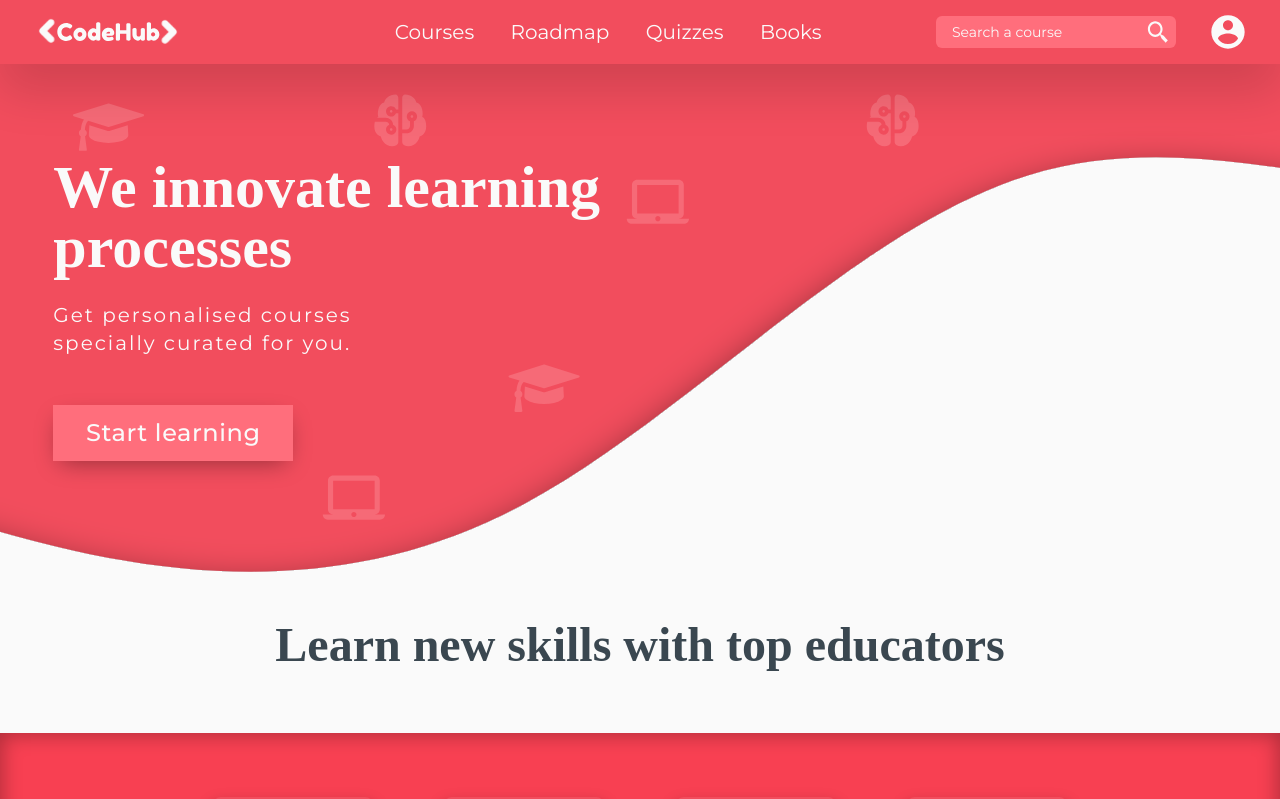
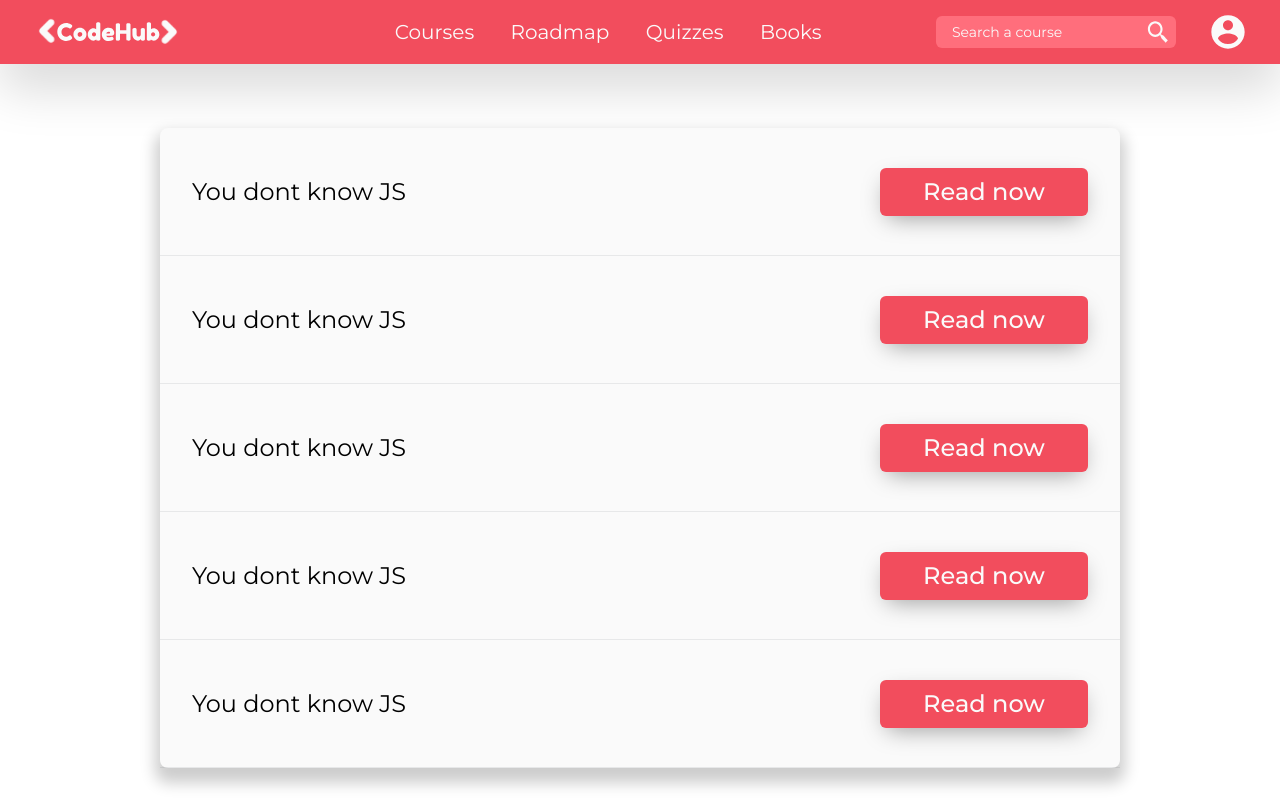
Before and after one commit to Harsh-H-Shah/codehub, a React (Create React App) app: page /books in a window 1280 px wide. Shown: the top 799 px of the page. Built offline with nearby package versions, Linux system fonts and the light colour scheme; a web font is replaced by a local one.

Commit message:
Add routing and Book list component and Books page

```diff
--- a/src/App.js
+++ b/src/App.js
@@ -1,11 +1,34 @@
-import LandingPage from "./pages/LandingPage";
+import LandingPage from './pages/LandingPage';
+import CoursesPage from './pages/CoursesPage';
+import RoadmapPage from './pages/RoadmapPage';
 import React from 'react';
+import { BrowserRouter as Router, Switch, Route } from 'react-router-dom';
+import BooksPage from './pages/BooksPage';
+import QuizPage from './pages/QuizPage';
 
 function App() {
   return (
-    <div className="App">
-      <LandingPage/>
-    </div>
+    <Router>
+      <div className="App">
+        <Switch>
+          <Route exact path="/">
+            <LandingPage />
+          </Route>
+          <Route path="/courses">
+            <CoursesPage />
+          </Route>
+          <Route path="/roadmap">
+            <RoadmapPage />
+          </Route>
+          <Route path="/books">
+            <BooksPage />
+          </Route>
+          <Route path="/quiz">
+            <QuizPage />
+          </Route>
+        </Switch>
+      </div>
+    </Router>
   );
 }
 
--- /dev/null
+++ b/src/components/BookList.js
@@ -0,0 +1,40 @@
+import React from 'react';
+
+const BookList = () => {
+  return (
+    <div className="flex flex-col bg-primary rounded-lg justify-center w-3/4 mt-16 z-20 shadow-pn mb-32">
+      <div className="flex flex-row place-content-between border-b border-secondary-lightgray w-full h-32 border-opacity-10 items-center">
+        <p className='ml-8 text-2xl font-normal'>You dont know JS</p>
+        <button className="w-52 text-2xl h-12 mr-8 bg-secondary-red items-center rounded-md font-medium shadow-md text-primary">
+          Read now
+        </button>
+      </div>
+      <div className="flex flex-row place-content-between border-b border-secondary-lightgray w-full h-32 border-opacity-10 items-center">
+        <p className='ml-8 text-2xl font-normal'>You dont know JS</p>
+        <button className="w-52 text-2xl h-12 mr-8 bg-secondary-red items-center rounded-md font-medium shadow-md text-primary">
+          Read now
+        </button>
+      </div>
+      <div className="flex flex-row place-content-between border-b border-secondary-lightgray w-full h-32 border-opacity-10 items-center">
+        <p className='ml-8 text-2xl font-normal'>You dont know JS</p>
+        <button className="w-52 text-2xl h-12 mr-8 bg-secondary-red items-center rounded-md font-medium shadow-md text-primary">
+          Read now
+        </button>
+      </div>
+      <div className="flex flex-row place-content-between border-b border-secondary-lightgray w-full h-32 border-opacity-10 items-center">
+        <p className='ml-8 text-2xl font-normal'>You dont know JS</p>
+        <button className="w-52 text-2xl h-12 mr-8 bg-secondary-red items-center rounded-md font-medium shadow-md text-primary">
+          Read now
+        </button>
+      </div>
+      <div className="flex flex-row place-content-between border-b border-secondary-lightgray w-full h-32 border-opacity-10 items-center">
+        <p className='ml-8 text-2xl font-normal'>You dont know JS</p>
+        <button className="w-52 text-2xl h-12 mr-8 bg-secondary-red items-center rounded-md font-medium shadow-md text-primary">
+          Read now
+        </button>
+      </div>
+    </div>
+  );
+};
+
+export default BookList;
--- a/src/components/Navbar.js
+++ b/src/components/Navbar.js
@@ -2,16 +2,17 @@ import React from 'react'
 import Logo from '../static/logos/LogoWhite.svg'
 import AccLogo from '../static/Navbar-icons/account_circle.svg'
 import Search from '../static/Navbar-icons/search.svg'
+import { Link } from 'react-router-dom'
 
 const Navbar = () => {
   return (
       <nav className='w-screen flex flex-row place-content-between h-16 shadow-3xl z-10 bg-secondary-red items-center overscroll-none'>
-        <img src={Logo} alt='logo' className=' justify-self-start h-10 ml-8'></img>
+        <Link to="/"><img src={Logo} alt='logo' className=' justify-self-start h-10 ml-8'></img></Link>
         <div className='flex flex-row place-content-between w-4/12 text-primary font-sans font-normal text-xl -mr-24'>
-          <p className='cursor-pointer'>Courses</p>
-          <p className='cursor-pointer'>Roadmap</p>
-          <p className='cursor-pointer'>Quizzes</p>
-          <p className='cursor-pointer'>Books</p>
+          <Link to="/courses">Courses</Link>
+          <Link to="/roadmap">Roadmap</Link>
+          <Link to="/quiz">Quizzes</Link>
+          <Link to="/books">Books</Link>
         </div>
         <div className='flex flex-row place-content-between items-center mr-8'>
           <div className='w-60 h-8 bg-secondary-lightred rounded-md flex items-center place-content-between'>
--- /dev/null
+++ b/src/pages/BooksPage.js
@@ -0,0 +1,17 @@
+import React from 'react'
+import BookList from '../components/BookList'
+import Footer from '../components/Footer'
+import Navbar from '../components/Navbar'
+
+const BooksPage = () => {
+  return (
+    <div className='flex flex-col justify-center items-center'>
+      <Navbar/>
+
+      <BookList/>
+      <Footer/>
+    </div>
+  )
+}
+
+export default BooksPage
--- a/src/pages/CoursesPage.js
+++ b/src/pages/CoursesPage.js
@@ -27,4 +27,4 @@ const CoursesPage = () => {
     )
 }
 
-export default CoursesPage
+export default CoursesPage;
--- /dev/null
+++ b/src/pages/QuizPage.js
@@ -0,0 +1,12 @@
+import React from 'react'
+import Navbar from '../components/Navbar'
+
+const QuizPage = () => {
+  return (
+    <div>
+      <Navbar/>
+    </div>
+  )
+}
+
+export default QuizPage;
--- a/src/pages/RoadmapPage.js
+++ b/src/pages/RoadmapPage.js
@@ -84,4 +84,4 @@ const RoadmapPage = () => {
   )
 }
 
-export default RoadmapPage
+export default RoadmapPage;
--- /dev/null
+++ b/src/pages/VideoPage.js
@@ -0,0 +1,11 @@
+import React from 'react'
+
+const VideoPage = () => {
+  return (
+    <div>
+      <h1>Videos</h1>
+    </div>
+  )
+}
+
+export default VideoPage;
```
